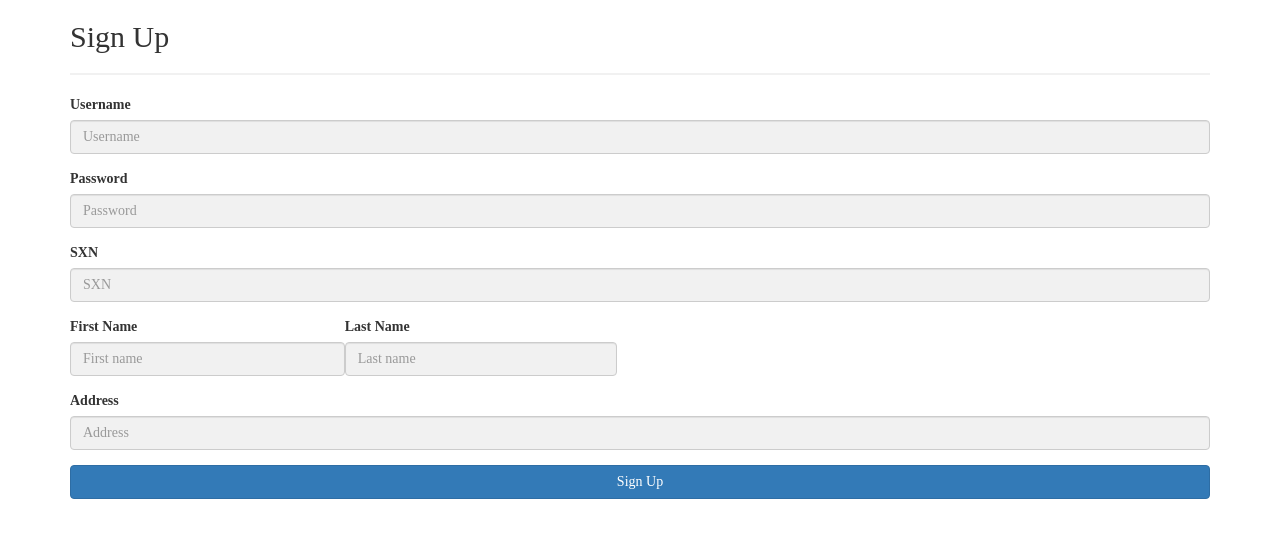
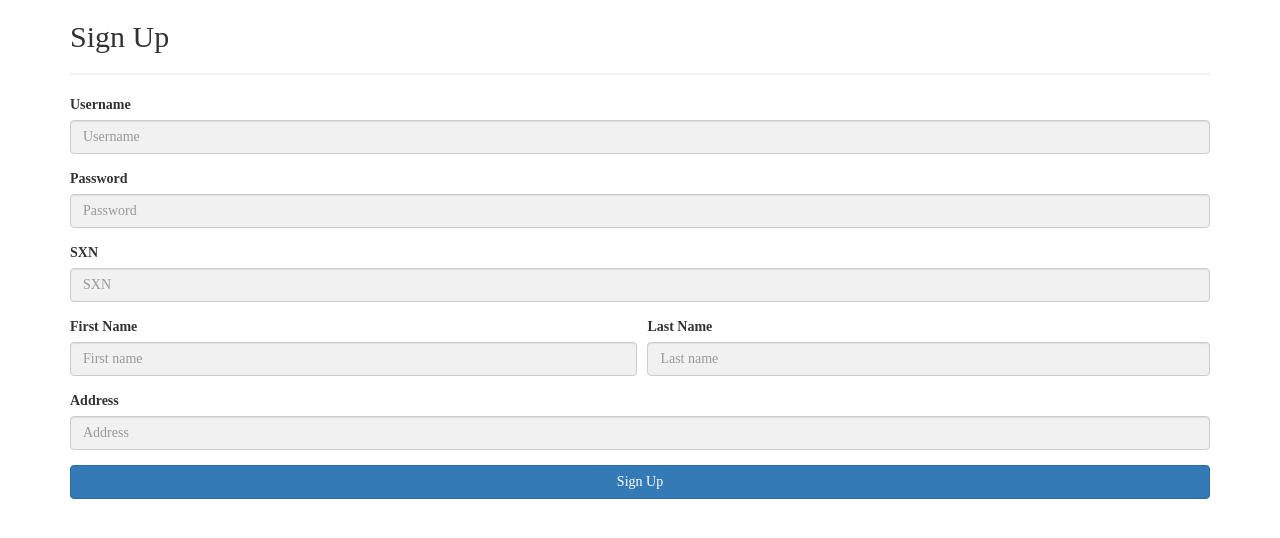
Before and after one commit to noelkhalaf/DataBase_1_Project_E_Hotel, a Flask app: page /customerSignUp in a window 1280 px wide. Shown: the top 538 px of the page. Run offline with Flask 2, Linux system fonts and the light colour scheme; some libraries are stand-ins or nearby versions.

Commit message:
Minor fixes to css

```diff
--- a/static/style.css
+++ b/static/style.css
@@ -15,6 +15,7 @@ form {
 .table-name {
     display: table;
     margin-bottom: 0;
+    width: 100%;
 }
 
 .table-cell {
@@ -23,10 +24,12 @@ form {
 
 .table-left {
     display: table-cell;
+    padding-right: 5px;
 }
 
 .table-right{
     display: table-cell;
+    padding-left: 5px;
 }
 
 .buttonHolder{
```
